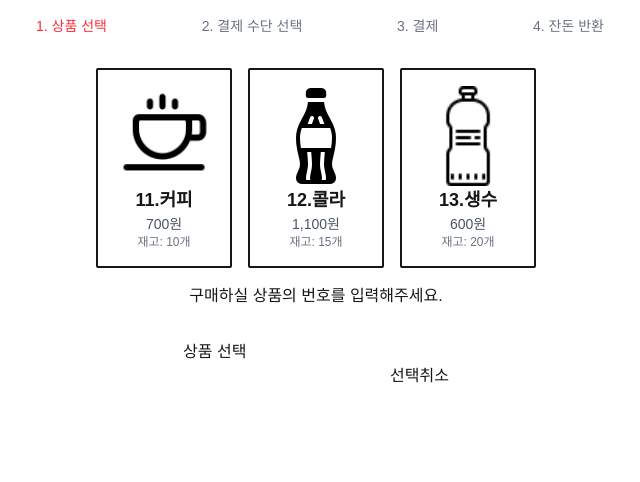
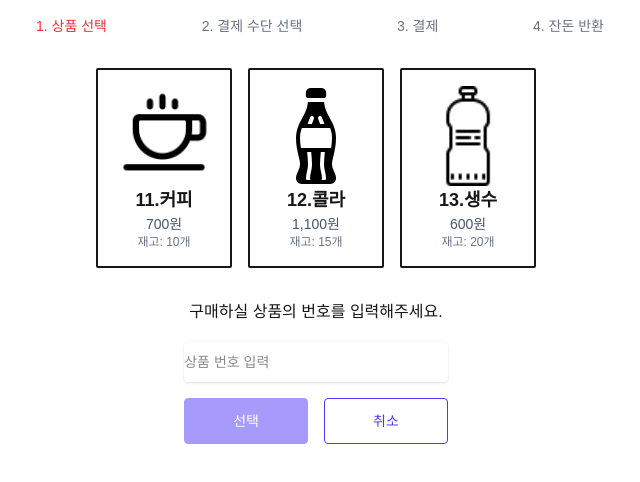
Before and after one commit to student513/johyeongjun-vending-machine, a Next.js app: page / in a window 1280 px wide. Shown: the top 482 px of the page, without its empty margins (324-964 px from the left). Built offline with nearby package versions, Linux system fonts and the light colour scheme.

Commit message:
상품선택단계의 컴포넌트 스타일 설정 및 입력방식 정의

```diff
--- a/src/app/VendingMachine.tsx
+++ b/src/app/VendingMachine.tsx
@@ -58,21 +58,6 @@ export const VendingMachine = () => {
     }
   };
 
-  const renderMessage = () => {
-    switch (vendingProcess.step) {
-      case VendingStep.SELECT_PRODUCT:
-        return "구매하실 상품의 번호를 입력해주세요.";
-      case VendingStep.SELECT_PAYMENT:
-        return "결제 수단을 선택해주세요.";
-      case VendingStep.INSERT_PAYMENT:
-        return "금액을 투입해주세요.";
-      case VendingStep.RETURN_CHANGE:
-        return "잔돈을 가져가주세요.";
-      default:
-        return "";
-    }
-  };
-
   const renderSelectedProduct = () => {
     if (vendingProcess.selectProduct.selectedProductNumber) {
       return (
@@ -101,7 +86,6 @@ export const VendingMachine = () => {
           />
         ))}
       </div>
-      <div>{renderMessage()}</div>
       <div>{renderSelectedProduct()}</div>
       <div>{renderStep()}</div>
     </div>
--- a/src/app/components/insert-payment.tsx
+++ b/src/app/components/insert-payment.tsx
@@ -1,6 +1,7 @@
 export const InsertPayment = () => {
   return (
     <div>
+      <div>금액을 투입해주세요.</div>
       <div className="bg-red-200">
         <div>현금 투입</div>
         <div>가격: 1000원</div>
--- a/src/app/components/return-change.tsx
+++ b/src/app/components/return-change.tsx
@@ -1,6 +1,7 @@
 export const ReturnChange = () => {
   return (
     <div>
+      <div>잔돈을 가져가주세요.</div>
       <div>잔돈 반환</div>
       <div>잔돈: 0원</div>
       <button>수령하기</button>
--- a/src/app/components/select-payment.tsx
+++ b/src/app/components/select-payment.tsx
@@ -1,6 +1,7 @@
 export const SelectPayment = () => {
   return (
     <div className="bg-gray-200">
+      <div>결제 수단을 선택해주세요.</div>
       <div>결제 수단 선택</div>
       <button>현금</button>
       <button>카드</button>
--- a/src/app/components/select-product.tsx
+++ b/src/app/components/select-product.tsx
@@ -7,7 +7,42 @@ import { useState } from "react";
 export const SelectProduct = () => {
   const { setVendingProcess } = useVendingProcess();
   const { vendingMachine } = useVendingMachine();
-  const [productNumber, setProductNumber] = useState<number>();
+  const [productNumber, setProductNumber] = useState<number | undefined>();
+  const [inputValue, setInputValue] = useState<string>("");
+
+  const handleInputChange = (e: React.ChangeEvent<HTMLInputElement>) => {
+    const value = e.target.value;
+
+    // 빈 문자열인 경우 undefined로 설정
+    if (value === "") {
+      setInputValue("");
+      setProductNumber(undefined);
+      return;
+    }
+
+    // 숫자가 아닌 문자 제거
+    const numericValue = value.replace(/[^0-9]/g, "");
+
+    // 앞의 0 제거 (001 -> 1)
+    const cleanValue = numericValue.replace(/^0+/, "");
+
+    // 빈 문자열이 되면 undefined로 설정
+    if (cleanValue === "") {
+      setInputValue("");
+      setProductNumber(undefined);
+      return;
+    }
+
+    const numValue = parseInt(cleanValue, 10);
+
+    // 0인 경우 입력 제한
+    if (numValue === 0) {
+      return;
+    }
+
+    setInputValue(cleanValue);
+    setProductNumber(numValue);
+  };
 
   const handleSelectProduct = () => {
     const selectedProduct = vendingMachine.inventory.find(
@@ -40,18 +75,36 @@ export const SelectProduct = () => {
         selectedProductPrice: undefined,
       },
     }));
+    // 입력값도 초기화
+    setInputValue("");
+    setProductNumber(undefined);
   };
 
   return (
-    <div>
-      <div>상품 선택</div>
+    <div className="flex flex-col items-center gap-4">
+      <div>구매하실 상품의 번호를 입력해주세요.</div>
       <input
-        type="number"
-        value={productNumber}
-        onChange={(e) => setProductNumber(Number(e.target.value))}
+        type="text"
+        className="mt-0.5 h-10 w-full rounded border-gray-500 shadow-sm sm:text-sm"
+        value={inputValue}
+        onChange={handleInputChange}
+        placeholder="상품 번호 입력"
       />
-      <button onClick={handleSelectProduct}>선택</button>
-      <button onClick={handleCancel}>취소</button>
+      <div className="flex gap-4">
+        <button
+          className="inline-block rounded-sm border border-indigo-600 bg-indigo-600 px-12 py-3 text-sm font-medium text-white hover:bg-transparent hover:text-indigo-600 focus:ring-3 focus:outline-hidden disabled:opacity-50 disabled:cursor-not-allowed"
+          onClick={handleSelectProduct}
+          disabled={!productNumber}
+        >
+          선택
+        </button>
+        <button
+          className="inline-block rounded-sm border border-indigo-600 px-12 py-3 text-sm font-medium text-indigo-600 hover:bg-indigo-600 hover:text-white focus:ring-3 focus:outline-hidden"
+          onClick={handleCancel}
+        >
+          취소
+        </button>
+      </div>
     </div>
   );
 };
```
